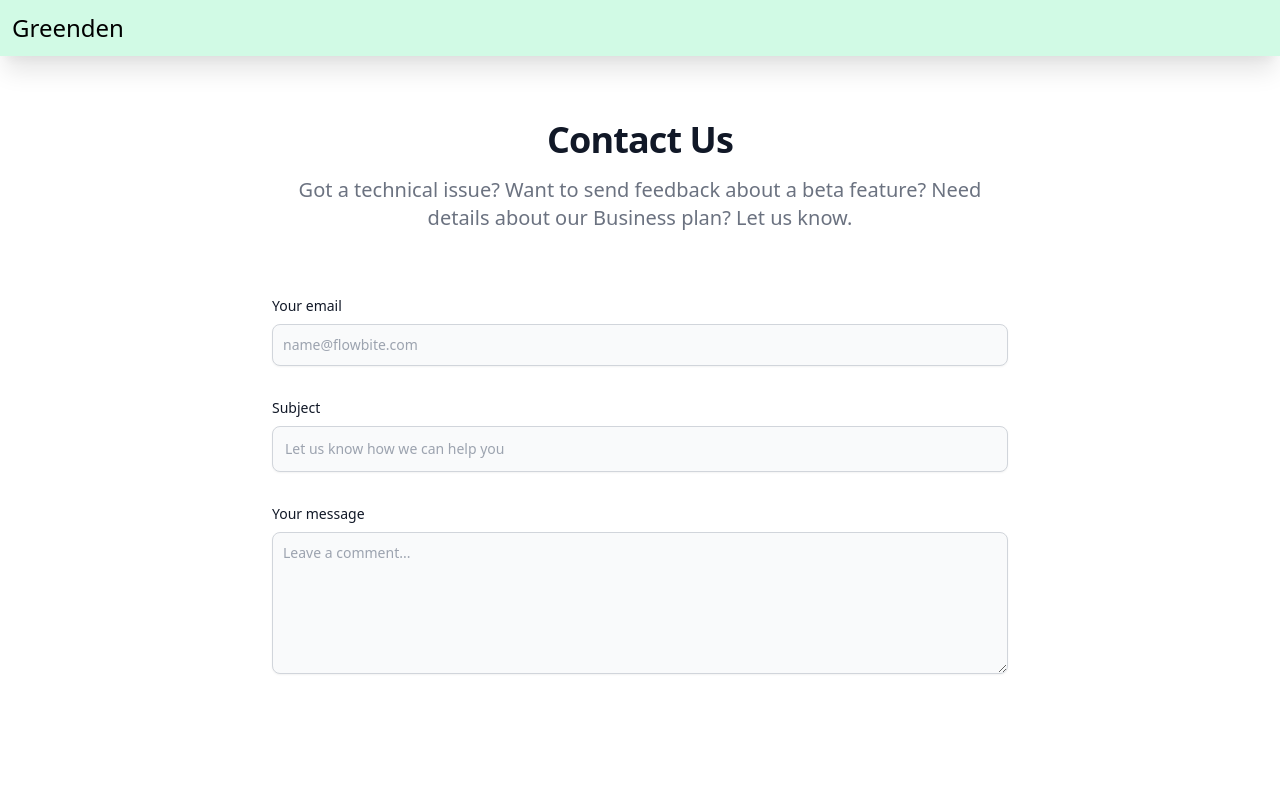
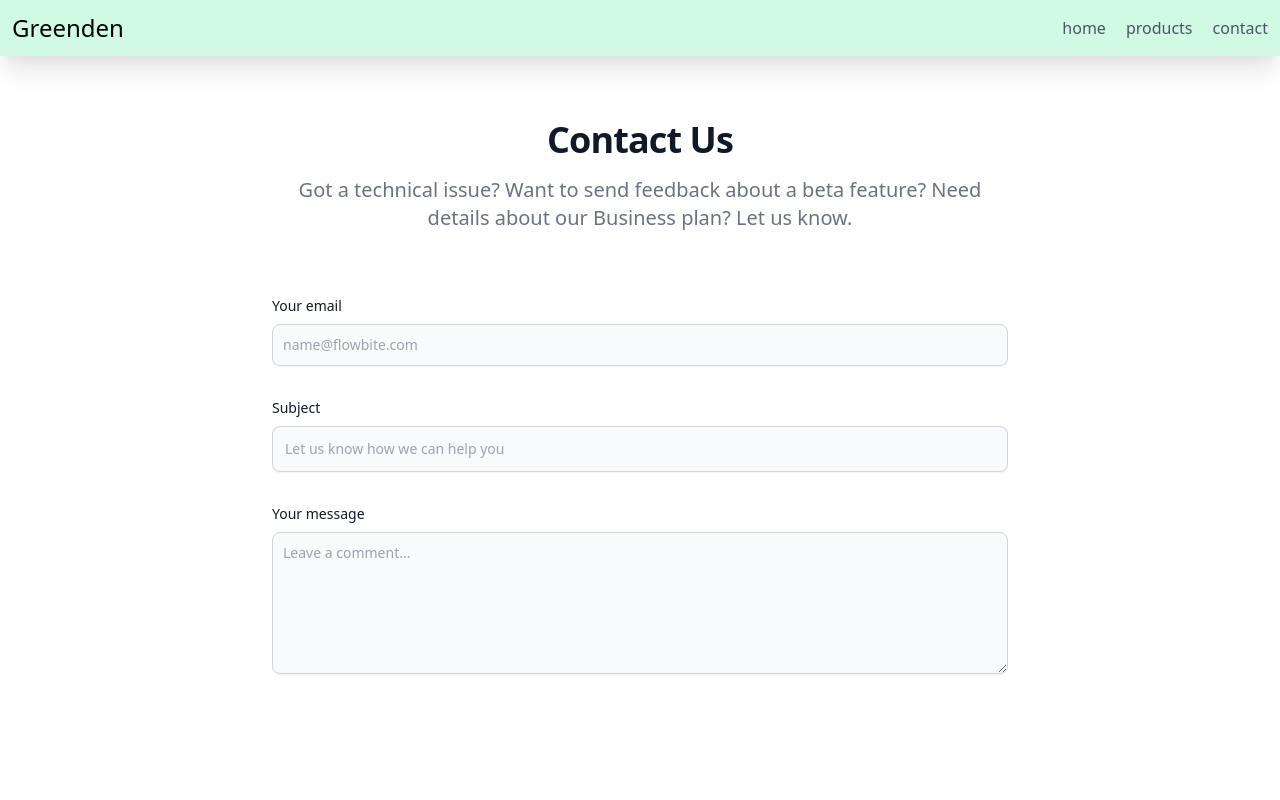
Before and after one commit to Sandhiya2418/greenden-tailwind, a plain HTML site: page contact.html in a window 1280 px wide. Shown: the top 800 px of the page. Drawn offline with nearby package versions, Linux system fonts and the light colour scheme.

Commit message:
linked files

```diff
--- a/contact.html
+++ b/contact.html
@@ -1,7 +1,25 @@
-
 <link rel="stylesheet" href="https://cdn.jsdelivr.net/npm/tailwindcss@2.2.19/dist/tailwind.min.css">
 <nav class="sticky top-0 z-10 flex items-center justify-between p-3 bg-green-100 shadow-xl">
     <h1 class="text-2xl">Greenden</h1>
+
+    <svg xmlns="http://www.w3.org/2000/svg" viewBox="0 0 24 24" fill="currentColor" class="w-5 h-5 size-6 md:hidden" >
+        <path fill-rule="evenodd" d="M3 6.75A.75.75 0 0 1 3.75 6h16.5a.75.75 0 0 1 0 1.5H3.75A.75.75 0 0 1 3 6.75ZM3 12a.75.75 0 0 1 .75-.75h16.5a.75.75 0 0 1 0 1.5H3.75A.75.75 0 0 1 3 12Zm0 5.25a.75.75 0 0 1 .75-.75h16.5a.75.75 0 0 1 0 1.5H3.75a.75.75 0 0 1-.75-.75Z" clip-rule="evenodd" />
+      </svg>
+
+
+
+    <ul class="flex hidden gap-5 text-gray-600 md:flex">
+        <li>
+            <a class="hover:underline hover:text-black" href="index.html">home</a>
+        </li>
+        <li>
+            <a class="hover:underline hover:text-black" href="#">products</a>
+        </li>
+        <li>
+            <a class="hover:underline hover:text-black" href="contact.html">contact</a>
+        </li>
+    </ul>
+
 </nav>
 <section class="bg-white dark:bg-gray-900">
     <div class="max-w-screen-md px-4 py-8 mx-auto lg:py-16">
```
Also changed, not shown: index.html (+1 -1 lines).
